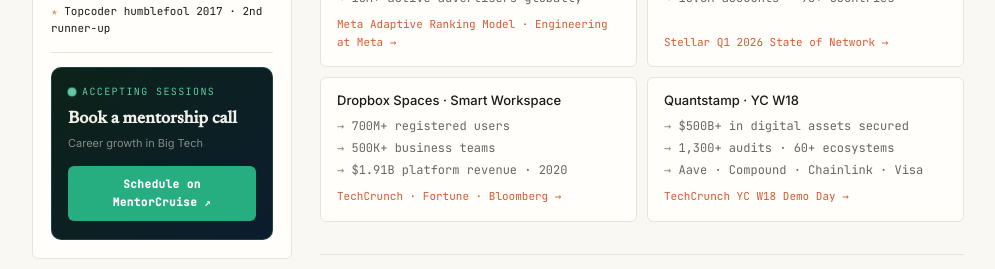
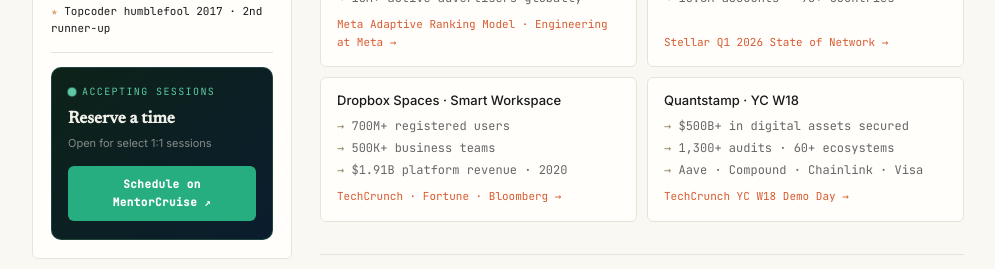
Before and after one commit to psheth9/psheth9.github.io, a Jekyll site: the page built from index.html, in a window 1280 px wide and 900 px high, scrolled down 574 px. Shown: the part 628-897 px from the top of the window, without its empty margins (142-1137 px from the left). Built offline with Jekyll 4.4.1, drawn with Linux system fonts in a browser that asks for light colours.

Commit message:
Make mentoring widget more subtle: Reserve a time / open for select sessions
Co-Authored-By: Claude Sonnet 4.6 <noreply@anthropic.com>

```diff
--- a/index.html
+++ b/index.html
@@ -58,8 +58,8 @@ description: Senior Software Engineer focused on low-latency distributed systems
         <span class="mentoring-dot"></span>
         <span>accepting sessions</span>
       </div>
-      <p class="mentoring-widget__hed">Book a mentorship call</p>
-      <p class="mentoring-widget__sub">Career growth in Big Tech</p>
+      <p class="mentoring-widget__hed">Reserve a time</p>
+      <p class="mentoring-widget__sub">Open for select 1:1 sessions</p>
       <a href="https://mentorcruise.com/mentor/pritsheth/"
          class="mentoring-widget__btn"
          target="_blank" rel="noopener noreferrer">
```
